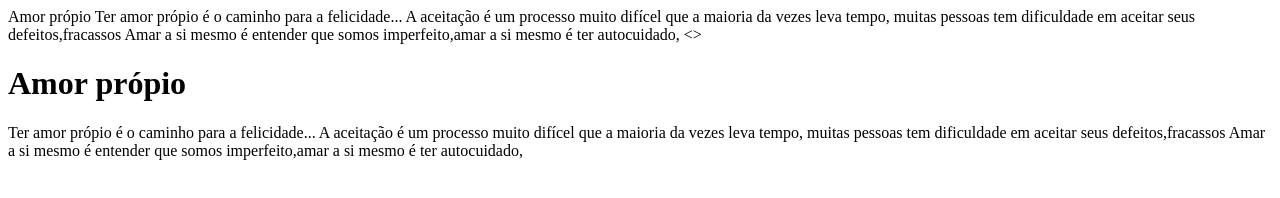
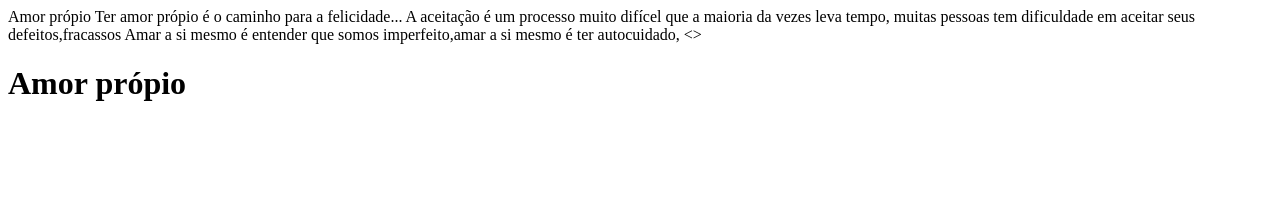
Before and after one commit to Anav122/primeiroano2023, a plain HTML site: page index.html in a window 1280 px wide. Drawn offline with Linux system fonts and the light colour scheme.

Commit message:
cabeçario

```diff
--- a/index.html
+++ b/index.html
@@ -13,6 +13,3 @@ Amar a si mesmo é entender que somos imperfeito,amar a si mesmo é ter autocuid
 </body>
 </html>
 <h1> Amor própio</h1>
- Ter amor própio é o caminho para a felicidade...
-A aceitação é um processo muito difícel que a maioria da vezes leva tempo, muitas pessoas tem dificuldade em aceitar seus defeitos,fracassos
-Amar a si mesmo é entender que somos imperfeito,amar a si mesmo é ter autocuidado,
```
